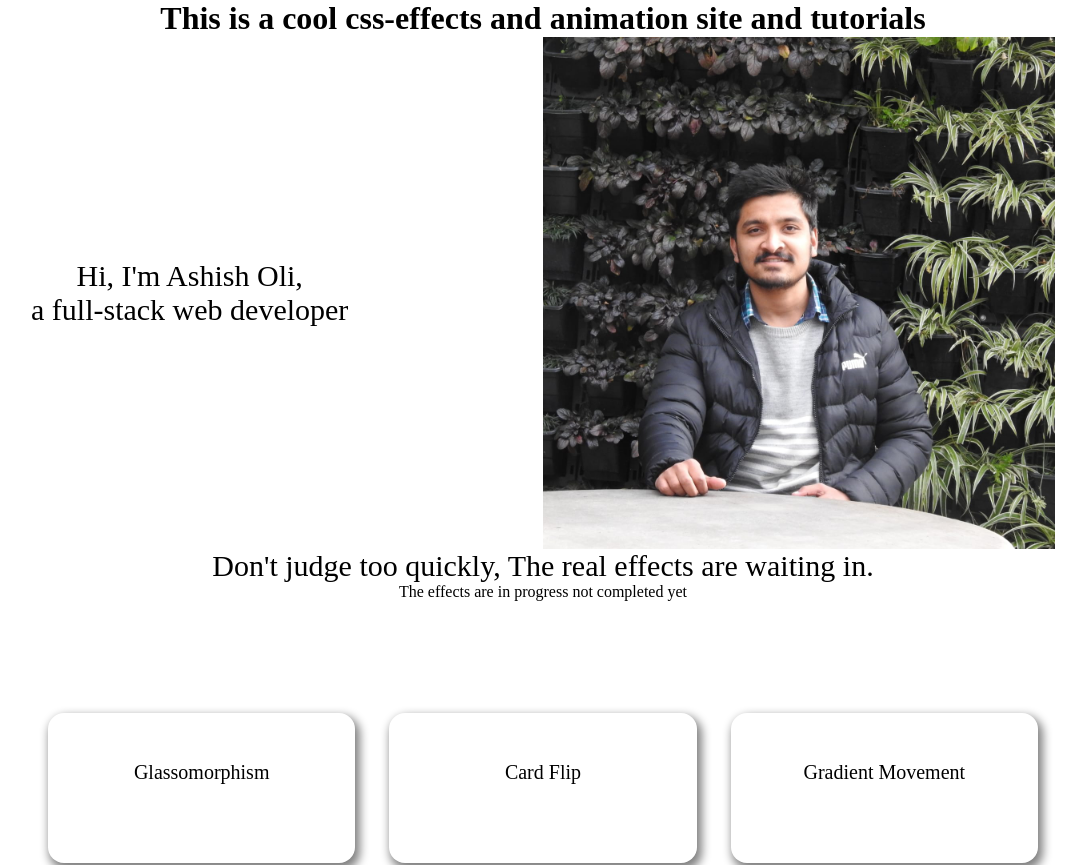
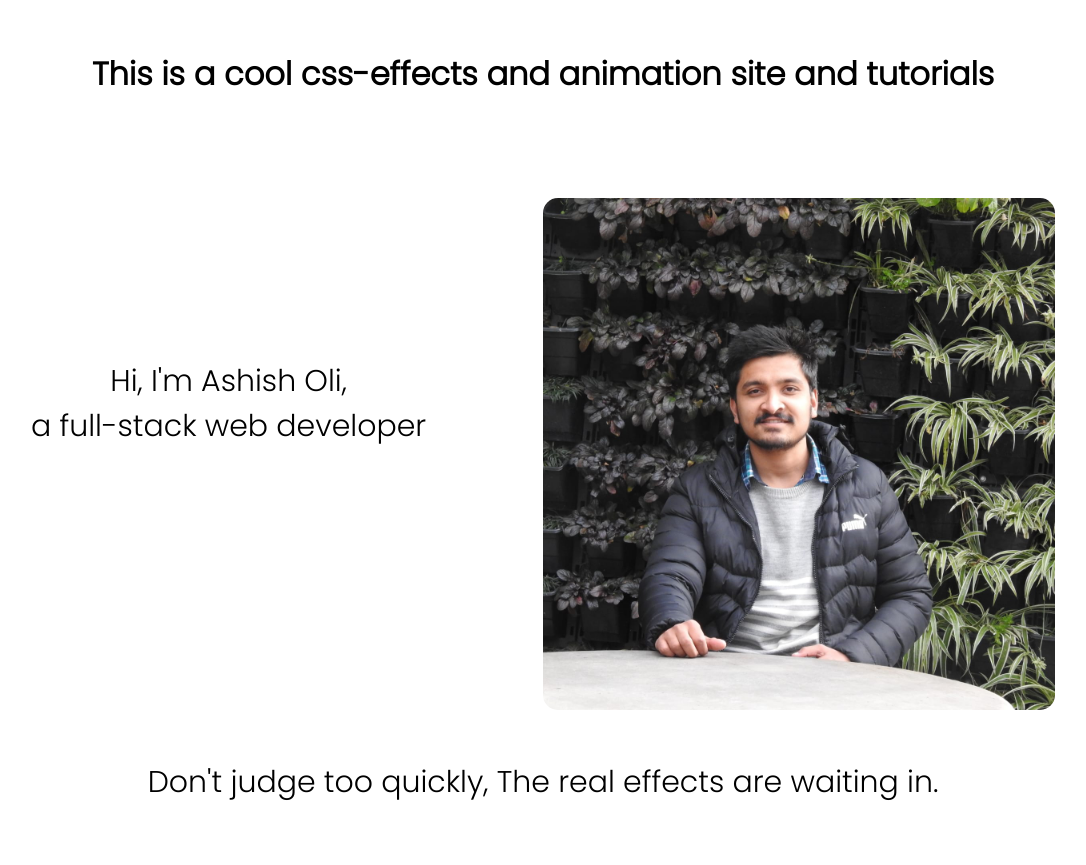
Before and after one commit to oliashish/css-effects-animations, a React (Create React App) app: page / in a window 1280 px wide. Shown: the top 865 px of the page, without its empty margins (97-1183 px from the left). Built offline with nearby package versions, Linux system fonts and the light colour scheme.

Commit message:
refresh effects

```diff
--- a/src/App.css
+++ b/src/App.css
@@ -7,6 +7,7 @@
     box-sizing: border-box;
     margin: 0;
     padding: 0;
+    font-family: "Poppins", sans-serif;
 }
 a {
     text-decoration: none;
--- a/src/components/Home.js
+++ b/src/components/Home.js
@@ -35,7 +35,7 @@ const Home = () => {
             <p className="disclaimer-para">
                 Don't judge too quickly, The real effects are waiting in.
             </p>
-            <span>The effects are in progress not completed yet</span>
+
             <div className="card-container">
                 {effects.map((effect) => {
                     return (
--- a/src/components/RotatingBorders.js
+++ b/src/components/RotatingBorders.js
@@ -4,8 +4,6 @@ import "../styles/RotatingBorder.css";
 const RotatingBorders = () => {
     return (
         <div className="rotating-border-effect-container">
-            <div className="rotating-border-box"></div>
-            <div className="border-animation"></div>
             <div className="frame-on-hover-border-box">
                 <h3>Hover Over Me :-)</h3>
             </div>
--- a/src/components/RotatingImageGallery3D.js
+++ b/src/components/RotatingImageGallery3D.js
@@ -7,7 +7,9 @@ import img6 from "../images/img6.jpeg";
 
 const RotatingImageGallery3D = () => {
     return (
-        <div className="effect-container">
+        <>
+            <h1>This is not done yet, in going.....</h1>>
+            <div className="gallery-effect-container">
                 <figure>
                     <img src={img1} alt="" />
                 </figure>
@@ -24,6 +26,7 @@ const RotatingImageGallery3D = () => {
                     <img src={img6} alt="" />
                 </figure>
             </div>
+        </>
     );
 };
 
--- a/src/styles/Home.css
+++ b/src/styles/Home.css
@@ -1,3 +1,7 @@
+.home {
+    margin-top: 50px;
+}
+
 .introduction {
     width: 80%;
     margin: auto;
@@ -11,9 +15,12 @@
 
 .image-profile {
     width: 50%;
+    border-radius: 15px;
+    margin-top: 100px;
 }
 .disclaimer-para {
     font-size: 30px;
+    margin-top: 50px;
 }
 .card-container {
     width: 80%;
--- a/src/styles/RotatingImageGallery3D.css
+++ b/src/styles/RotatingImageGallery3D.css
@@ -0,0 +1,4 @@
+figure {
+    width: 100px;
+    height: 100px;
+}
--- a/src/styles/SmoothScrolling.css
+++ b/src/styles/SmoothScrolling.css
@@ -24,7 +24,7 @@
 }
 .div3 {
     background: rgb(66, 66, 66);
-    height: 0vh;
+    height: 70vh;
 }
 .div4 {
     background: rgb(109, 13, 13);
@@ -35,4 +35,5 @@
 }
 .div6 {
     background: rgb(255, 0, 0);
+    height: 50vh;
 }
```
Lines whose indentation alone changed are shown as unchanged.
